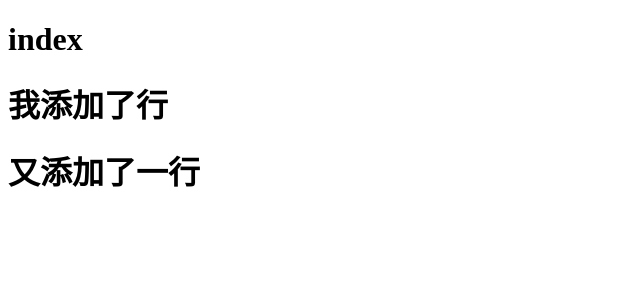
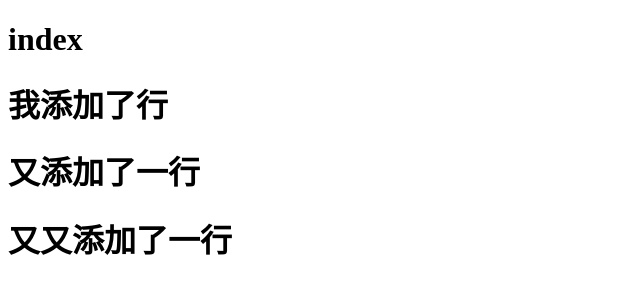
Before and after one commit to lzy1002/test02, a plain HTML site: page index.html in a window 1280 px wide. Shown: the whole page, without its empty margins (0-640 px from the left). Drawn offline with Linux system fonts and the light colour scheme.

Commit message:
又又添加了一行

```diff
--- a/index.html
+++ b/index.html
@@ -8,5 +8,6 @@
     <h1>index</h1>
     <h1>我添加了行</h1>
     <h1>又添加了一行</h1>
+    <h1>又又添加了一行</h1>
 </body>
 </html>
```
